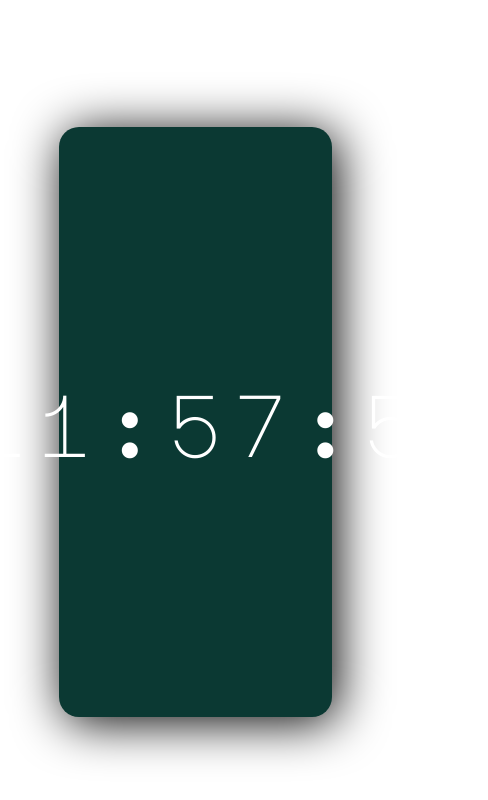
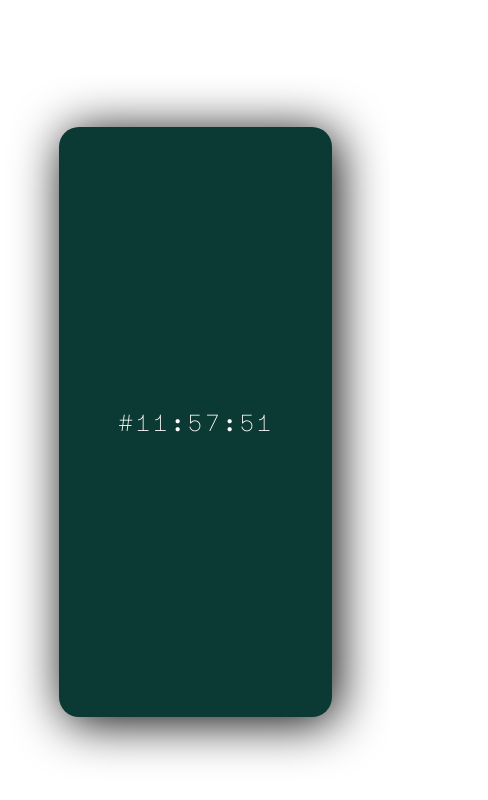
Before and after one commit to lauraramauba/Hex_Clock, a plain HTML site: page index.html in a window 390 px wide. Shown: the whole page, 488 px wide, since content can reach past the window. Drawn offline with Linux system fonts and the light colour scheme.

Commit message:
Responsive text

```diff
--- a/css/style.css
+++ b/css/style.css
@@ -28,7 +28,8 @@ body {
 }
 
 #container label {
-    font-size: 5.5rem;
+    /*font-size: 5.5rem;*/
+    font-size: 6vw;
     color: #fff;
     font-family: 'Major Mono Display';
 }
```
